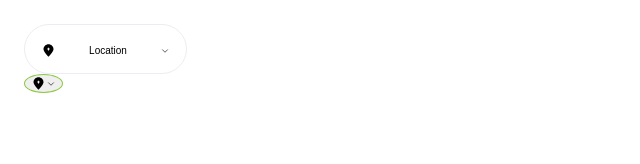
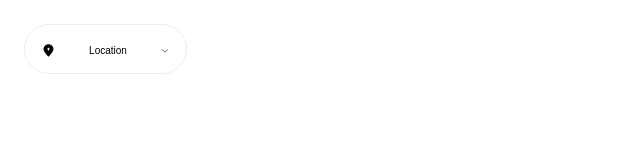
Before and after one commit to maystrova/rise-real-estate, a Next.js app: page / in a window 1280 px wide. Shown: the top 164 px of the page, without its empty margins (0-640 px from the left). Built offline with nearby package versions, Linux system fonts and the light colour scheme.

Commit message:
location component

```diff
--- a/components/button.tsx
+++ b/components/button.tsx
@@ -1,5 +1,4 @@
 import style from 'styles/button.module.scss'
-import Icon, { ICON_SIZE } from 'components/icon'
 
 export enum BUTTON_TYPE {
     LOCATION = 'location',
@@ -8,8 +7,9 @@ export enum BUTTON_TYPE {
 }
 
 interface ButtonProps {
+    onClick: () => void
+    children: React.ReactElement
     type: BUTTON_TYPE
-    title?: string
 }
 
 const buttonTypeHandler = (type: BUTTON_TYPE): string => {
@@ -22,31 +22,10 @@ const buttonTypeHandler = (type: BUTTON_TYPE): string => {
     return BUTTON_TYPE.DEFAULT
 }
 
-const Button = ({ type, title }: ButtonProps) => {
+const Button = ({ onClick, children, type }: ButtonProps) => {
     return (
-        <button className={buttonTypeHandler(type)}>
-            {BUTTON_TYPE.LOCATION ? (
-                <div className={style.location_container}>
-                    <Icon
-                        src={'/static/location-icon.svg'}
-                        size={ICON_SIZE.SMALL}
-                    />
-                    <div className={style.location_title}>{title}</div>
-                    <Icon
-                        src={'/static/down-icon.svg'}
-                        size={ICON_SIZE.X_SMALL}
-                    />
-                </div>
-            ) : BUTTON_TYPE.NOTIFICATION ? (
-                <div className={style.notifications}>
-                    <Icon
-                        src={'/static/notification-icon.svg'}
-                        size={ICON_SIZE.MEDIUM}
-                    />
-                </div>
-            ) : (
-                <div></div>
-            )}
+        <button className={buttonTypeHandler(type)} onClick={onClick}>
+            {children}
         </button>
     )
 }
--- a/components/header.tsx
+++ b/components/header.tsx
@@ -1,4 +1,5 @@
-import Button, { BUTTON_TYPE } from 'components/button'
+import Location from 'components/location'
+
 import style from 'styles/header.module.scss'
 
 interface HeaderProps {}
@@ -6,10 +7,8 @@ interface HeaderProps {}
 const Header = ({}: HeaderProps) => {
     return (
         <div className={style.container}>
-            <Button type={BUTTON_TYPE.LOCATION} title={'Location'} />
-            <div>
-                <Button type={BUTTON_TYPE.NOTIFICATION} />
-            </div>
+            <Location />
+            <div></div>
         </div>
     )
 }
--- /dev/null
+++ b/components/location.tsx
@@ -0,0 +1,23 @@
+import Button, { BUTTON_TYPE } from 'components/button'
+import Icon, { ICON_SIZE } from 'components/icon'
+
+import style from 'styles/location.module.scss'
+
+interface LocationProps {}
+
+const Location = ({}: LocationProps) => {
+    return (
+        <Button type={BUTTON_TYPE.LOCATION} onClick={() => {}}>
+            <div className={style.main}>
+                <Icon
+                    src={'/static/location-icon.svg'}
+                    size={ICON_SIZE.SMALL}
+                />
+                <div className={style.title}>{'Location'}</div>
+                <Icon src={'/static/down-icon.svg'} size={ICON_SIZE.X_SMALL} />
+            </div>
+        </Button>
+    )
+}
+
+export default Location
--- a/styles/button.module.scss
+++ b/styles/button.module.scss
@@ -1,4 +1,4 @@
-.main {
+.container {
   cursor: pointer;
 }
 
@@ -10,23 +10,12 @@
   background: transparent;
   padding: 18px 16px;
 
-
-  @extend .main
-}
-
-.location_container {
-  display: flex;
-  justify-content: space-between;
-  align-items: center;
-}
-
-.location_title {
-  font-size: 10px;
+  @extend .container
 }
 
 .notifications {
   border: 1px solid #8BC83F;
   border-radius: 50%;
 
-  @extend .main
+  @extend .container
 }
--- /dev/null
+++ b/styles/location.module.scss
@@ -0,0 +1,9 @@
+.main {
+  display: flex;
+  justify-content: space-between;
+  align-items: center;
+}
+
+.title {
+  font-size: 10px;
+}
```
